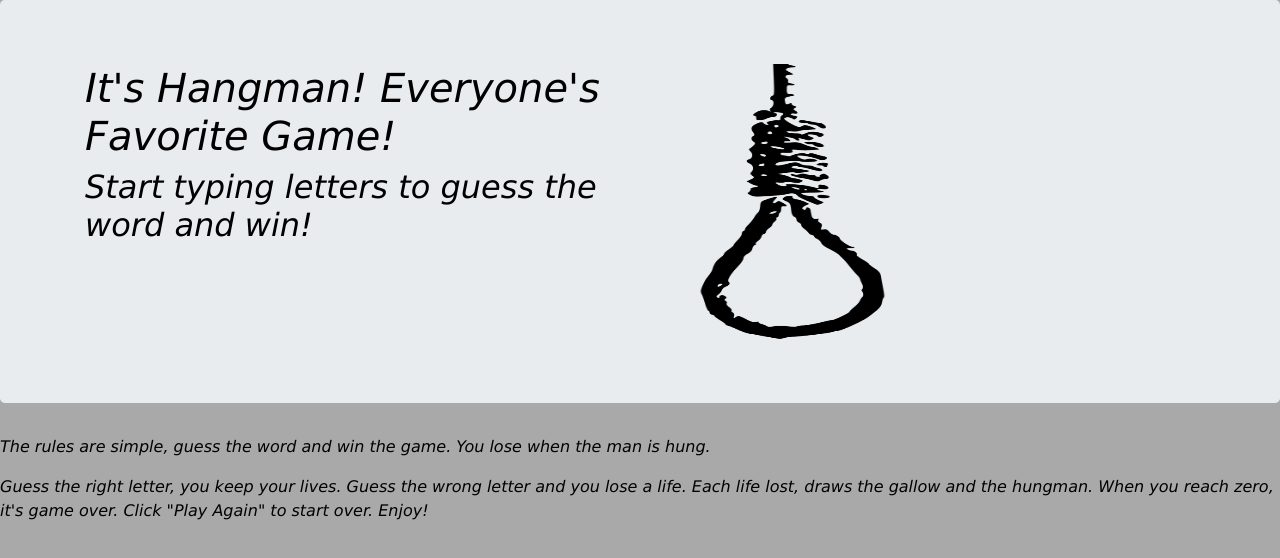
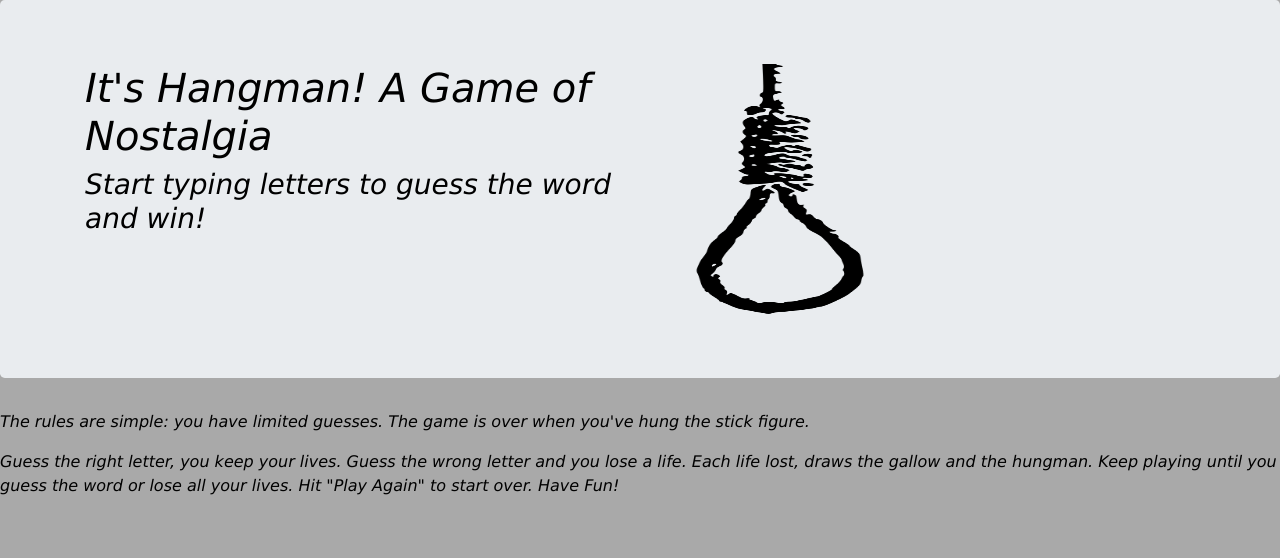
Before and after one commit to Gudbrandr42/Word-Guess-Game, a plain HTML site: page index.html in a window 1280 px wide. Drawn offline with nearby package versions, Linux system fonts and the light colour scheme.

Commit message:
Changed image size. Updated text content on the page.

```diff
--- a/assets/css/style.css
+++ b/assets/css/style.css
@@ -1,6 +1,6 @@
 #css-override,
 h1,
-h2,
+h3,
 .jumbotron {
   font-family: Verdana, Geneva, Tahoma, sans-serif;
   font-style: italic;
@@ -14,6 +14,6 @@ body {
 }
 
 #noose {
-  height: 275px;
-  width: 275px;
+  height: 250px;
+  width: 250px;
 }
--- a/index.html
+++ b/index.html
@@ -19,8 +19,8 @@
       <div class="container">
         <div class="row">
           <div class="col-md-6">
-            <h1>It's Hangman! Everyone's Favorite Game!</h1>
-            <h2>Start typing letters to guess the word and win!</h2>
+            <h1>It's Hangman! A Game of Nostalgia</h1>
+            <h3>Start typing letters to guess the word and win!</h3>
           </div>
           <div class="col-md-6">
             <img id="noose" src="assets\images\freeNooseDrawing.png" />
@@ -29,13 +29,14 @@
       </div>
     </div>
     <p>
-      The rules are simple, guess the word and win the game. You lose when the
-      man is hung.
+      The rules are simple: you have limited guesses. The game is over when
+      you've hung the stick figure.
     </p>
     <p>
       Guess the right letter, you keep your lives. Guess the wrong letter and
-      you lose a life. Each life lost, draws the gallow and the hungman. When
-      you reach zero, it's game over. Click "Play Again" to start over. Enjoy!
+      you lose a life. Each life lost, draws the gallow and the hungman. Keep
+      playing until you guess the word or lose all your lives. Hit "Play Again"
+      to start over. Have Fun!
     </p>
   </body>
 </html>
```
